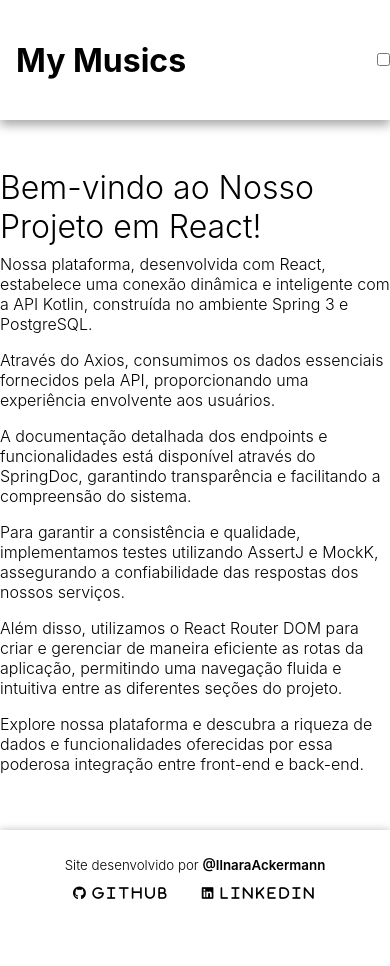
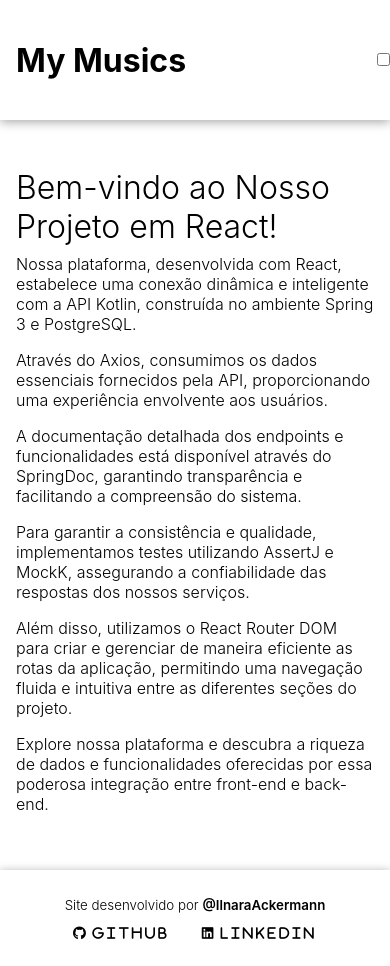
Before and after one commit to IlnaraAckermann/musics, a React (Create React App) app: page / in a window 390 px wide. Before the commit the page ends 926 px from the top, so only its background shows below. Built offline with nearby package versions, Linux system fonts and the light colour scheme; no server answers.

Commit message:
feat: Improve NavBar functionality and style
Refactor NavBar component to improve functionality and style. Add conditional rendering for the "Albuns" link based on the dataIsEmpty state. Update box-shadow and color styles in the NavBar CSS.

```diff
--- a/src/Components/navs/NavBar.js
+++ b/src/Components/navs/NavBar.js
@@ -60,19 +60,19 @@ export default function NavBar() {
 					</label>
 					<ul>
 						<CustonLink to="/">Home</CustonLink>
-						<CustonLink to="/albuns">Albuns</CustonLink>
+						<CustonLink isDataEmpty={dataIsEmpty} to="/albuns">Albuns</CustonLink>
+						{loading ? (
 							<li className={dataIsEmpty ? "" : "d-none"}>
-							{loading ? (
-								<li>
 								<button onClick={handleClick}>
 									<div className="custom-loader"></div>
 									Sincronizar Dados
 								</button>
 							</li>
 						) : (
+							<li className={dataIsEmpty ? "" : "d-none"}>
 								<button onClick={handleClick}>Sincronizar Dados</button>
+							</li>
 						)}
-						</li>
 					</ul>
 				</nav>
 			</div>
@@ -80,11 +80,11 @@ export default function NavBar() {
 	);
 }
 
-function CustonLink({ to, children, ...props }) {
+function CustonLink({ to, children, isDataEmpty = false, ...props }) {
 	const resolvedPath = useResolvedPath(to);
 	const isActive = useMatch({ path: resolvedPath.pathname, end: true });
 	return (
-		<li className={isActive ? "active" : ""}>
+		<li className={isDataEmpty ? "d-none" : isActive ? "active" : ""}>
 			<Link
 				to={to}
 				{...props}
--- a/src/Components/navs/style.css
+++ b/src/Components/navs/style.css
@@ -5,7 +5,7 @@
     min-height: 7.5rem;
     -webkit-box-shadow: 0px 5px 10px 0pxrgba(0, 0, 0, 0.35);
     -moz-box-shadow: 0px 5px 10px 0px rgba(0, 0, 0, 0.35);
-    box-shadow: 0px 5px 10px 0px rgba(0, 0, 0, 0.35);
+    box-shadow: 0px 2px 10px 0px rgba(0, 0, 0, 0.35);
 }
 
 .header-container h1 {
@@ -14,7 +14,7 @@
 }
 
 .header-container a:hover h1 {
-    color: #ff7f50;
+    color: var(--primary-color);
 }
 
 
@@ -36,16 +36,16 @@
 
 .header-container nav ul li:hover,
 .header-container nav ul li.active {
-    color: #fff;
-    background-color: #ff7f50;
+    color: var(--tertiary-color);
+    background-color: var(--primary-color);
 }
 
 
 .header-container button {
     font-size: 1.5rem;
     padding: 1rem;
-    background-color: #c24d23;
-    color: #fff;
+    background-color: var(--secondary-color);
+    color: var(--tertiary-color);
     font-weight: 500;
     transition: all .5s;
 }
@@ -80,7 +80,7 @@
         height: 0;
         overflow: hidden;
         transition: height 0.5s ease-in-out;
-        background-color: #fff;
+        background-color: var(--tertiary-color);
         -webkit-box-shadow: 0px 5px 5px 0pxrgba(0, 0, 0, 0.35);
         -moz-box-shadow: 0px 5px 5px 0px rgba(0, 0, 0, 0.35);
         box-shadow: 0px 5px 5px 0px rgba(0, 0, 0, 0.35);
@@ -104,6 +104,7 @@
     }
     .header-container nav ul button{
         width: 100%;
+        height: 100%;
     }
 
 
--- a/src/index.css
+++ b/src/index.css
@@ -1,3 +1,9 @@
+:root {
+  --primary-color: #f31e1e;
+  --secondary-color: #800318;
+  --tertiary-color: #fff;
+  --quaternary-color: #000;
+}
 body {
   margin: 0;
   font-family: -apple-system, BlinkMacSystemFont, 'Segoe UI', 'Roboto', 'Oxygen',
@@ -33,6 +39,7 @@ main {
   flex-grow: 1;
   margin: 3rem auto;
   justify-content: center;
+  padding: 0 1rem;
 }
 
 .all {
@@ -98,9 +105,9 @@ main {
   border-radius: 0 1.5rem 1.5rem 0;
   z-index: 2;
   margin-left: -5.54rem;
-  background: coral;
-  color: #fff;
-  border: 1px solid #0000008e;
+  background:var(--primary-color);
+  color: var(--tertiary-color);
+  border: 1px solid var(--quaternary-color);
 }
 
 p {
```
Lines whose indentation alone changed are shown as unchanged.
